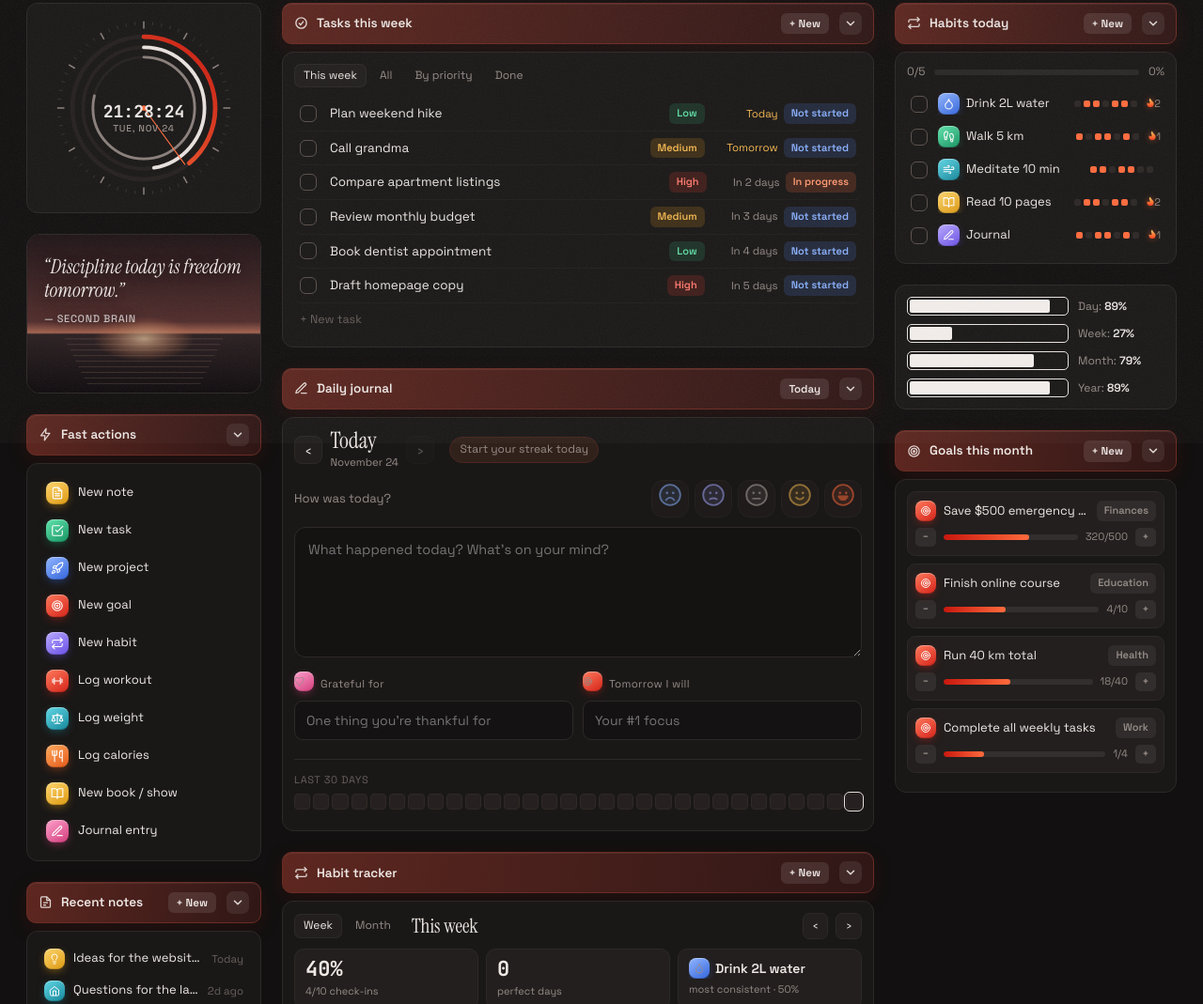
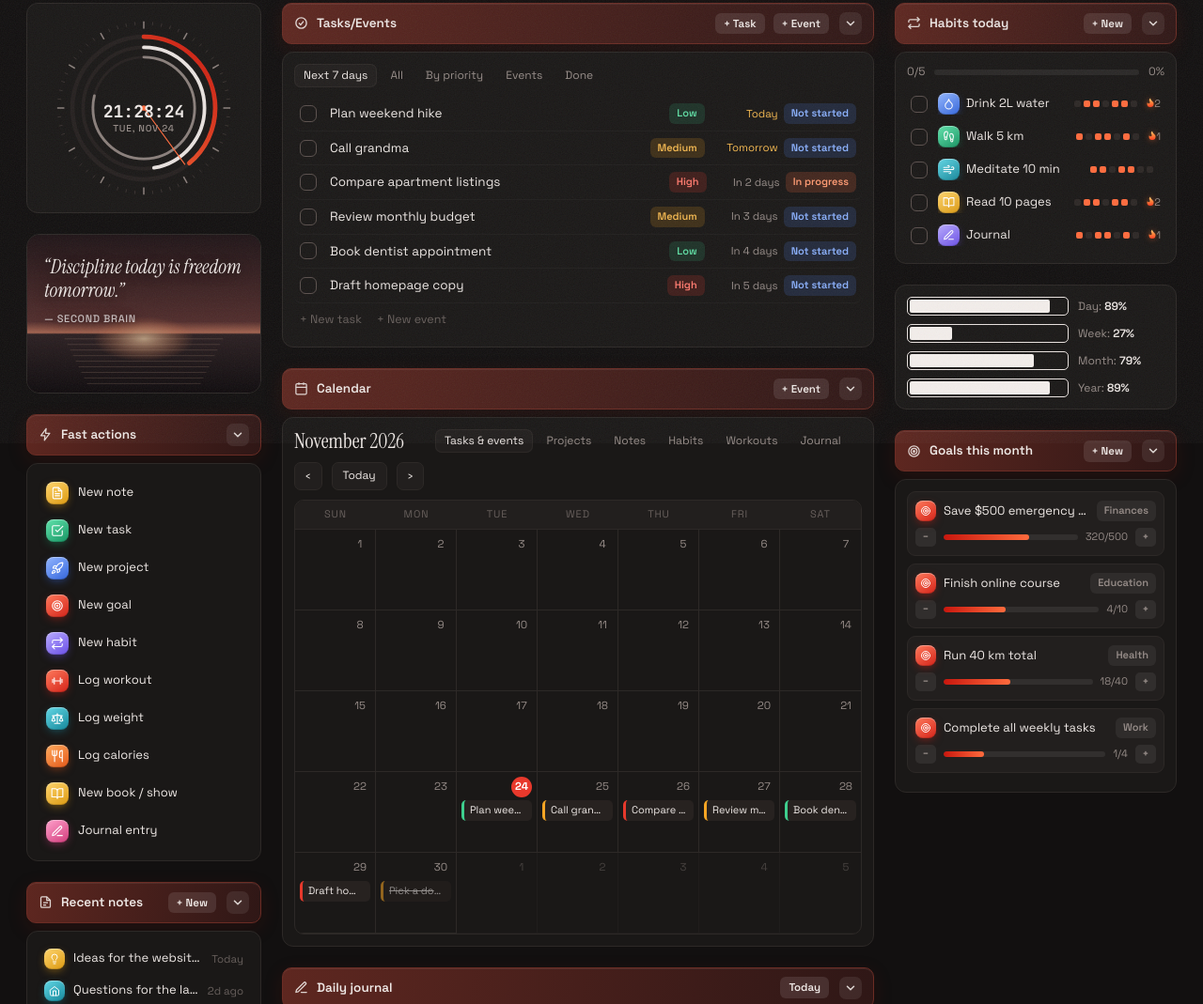
Before and after one commit to brahkruz/Second-brain, a plain HTML site: page index.html in a window 1280 px wide. Shown: the part 328-1397 px from the top of the page at 94% size. Drawn offline with Linux system fonts and the light colour scheme.

Commit message:
Add files via upload

```diff
--- a/index.html
+++ b/index.html
@@ -484,6 +484,11 @@ button:active:not(:disabled){transform:scale(.94);transition-duration:.06s}
 .rest.done{border-color:rgba(62,207,142,.5);color:#8ff0c3}.rest.done b{font:600 14px 'Space Grotesk',sans-serif}
 .rbar{position:absolute;left:0;top:0;height:3px;width:100%;background:rgba(255,255,255,.06)}.rbar i{display:block;height:100%;background:linear-gradient(90deg,#ff6b3d,#ffb347);transition:width .25s linear}
 @media(max-width:720px){.whead{grid-template-columns:1fr 128px}.wsets{grid-template-columns:26px minmax(52px,.8fr) 1fr 1fr 40px;gap:5px}.wsets input{font-size:16px}}
+.trow.ev .evic{display:grid;place-items:center;width:22px}
+.tnew{display:flex;gap:4px}.tnew .newrow{width:auto}
+.chip.ev{border-color:#5b8cff;background:#1e2233}.chip.ev b{color:#9db8ff;font-weight:700}
+#b-cal .cell{min-height:86px}
+#b-cal .calbar h3{font-size:22px;min-width:140px}
 /* dbs */
 .dbs .grp{padding:4px 0;border-bottom:1px solid var(--line)}
 .dbs .grp:last-child{border:0}
@@ -624,8 +629,16 @@ button:active:not(:disabled){transform:scale(.94);transition-duration:.06s}
 
   <!-- MAIN -->
   <div class="col">
-   <div class="block wide o4" id="b-tasks"><div class="bh">${I.check}<span>Tasks this week</span><span class="sp"></span><button class="add" data-act="new" data-t="task">+ New</button></div>
+   <div class="block wide o4" id="b-tasks"><div class="bh">${I.check}<span>Tasks/Events</span><span class="sp"></span><button class="add" data-act="new" data-t="task">+ Task</button><button class="add" data-act="new" data-t="event">+ Event</button></div>
     <div class="bb"><div class="tabs" id="taskTabs"></div><div id="tasks"></div></div></div>
+   <div class="block wide o4" id="b-cal">
+    <div class="bh">${I.cal}<span>Calendar</span><span class="sp"></span><button class="add" data-act="new" data-t="event">+ Event</button></div>
+    <div class="bb">
+     <div class="calbar"><h3 id="calTitle"></h3><div class="tabs" id="calTabs" style="margin:0"></div><span class="sp"></span>
+      <button class="nb" data-act="calnav" data-d="-1">‹</button><button class="nb" data-act="calnav" data-d="0">Today</button><button class="nb" data-act="calnav" data-d="1">›</button></div>
+     <div class="cal" id="cal"></div>
+    </div>
+   </div>
    <div class="block wide o6" id="b-journal"><div class="bh">${I.pen}<span>Daily journal</span><span class="sp"></span><button class="add" data-act="jToday">Today</button></div><div class="bb" id="journal"></div></div>
    <div class="block wide o6" id="b-track"><div class="bh">${I.repeat}<span>Habit tracker</span><span class="sp"></span><button class="add" data-act="new" data-t="habit">+ New</button></div>
     <div class="bb"><div class="trkbar" id="trkbar"></div><div class="tstats" id="trkstats"></div><div class="trk" id="tracker"></div></div></div>
@@ -648,14 +661,6 @@ button:active:not(:disabled){transform:scale(.94);transition-duration:.06s}
   </div>
  </div>
 
- <div class="calwrap block" id="b-cal">
-  <div class="bh">${I.cal}<span>Month calendar</span><span class="sp"></span><button class="add" data-act="new" data-t="task">+ New</button></div>
-  <div class="bb">
-   <div class="calbar"><h3 id="calTitle"></h3><div class="tabs" id="calTabs" style="margin:0"></div><span class="sp"></span>
-    <button class="nb" data-act="calnav" data-d="-1">‹</button><button class="nb" data-act="calnav" data-d="0">Today</button><button class="nb" data-act="calnav" data-d="1">›</button></div>
-   <div class="cal" id="cal"></div>
-  </div>
- </div>
 </div>
 
 <svg width="0" height="0" style="position:absolute" aria-hidden="true"><defs><linearGradient id="flg" x1="0" y1="1" x2="0" y2="0"><stop offset="0" stop-color="#ff3d1f"/><stop offset=".55" stop-color="#ff8a3c"/><stop offset="1" stop-color="#ffd77a"/></linearGradient></defs></svg>
@@ -813,7 +818,7 @@ function seed(){
  ];
  const TL=[['Excalidraw','https://excalidraw.com'],['DeepL','https://www.deepl.com'],['Coolors','https://coolors.co'],['Photopea','https://www.photopea.com'],['Unsplash','https://unsplash.com'],['Google Calendar','https://calendar.google.com']].map(([name,url])=>({id:uid(),name,url}));
  const TR=[['Weightless','Marconi Union'],['Experience','Ludovico Einaudi'],['Intro','The xx'],['Midnight City','M83'],['Svefn-g-englar','Sigur Rós']].map(([title,artist])=>({id:uid(),title,artist,url:''}));
- return {v:1,journal:{},fitness:{unit:'lbs',goal:230,start:null,weights:[],workouts:[]},areas:A,projects:P,tasks:T,notes:N,habits:H,goals:G,media:M,tools:TL,tracks:TR,quote:{text:'Discipline today is freedom tomorrow.',author:'Second Brain'},pomoLog:{},ui:{taskView:'week',projView:'Active',calMode:'tasks'}};
+ return {v:1,events:[],journal:{},fitness:{unit:'lbs',goal:230,start:null,weights:[],workouts:[]},areas:A,projects:P,tasks:T,notes:N,habits:H,goals:G,media:M,tools:TL,tracks:TR,quote:{text:'Discipline today is freedom tomorrow.',author:'Second Brain'},pomoLog:{},ui:{taskView:'week',projView:'Active',calMode:'tasks'}};
 }
 function normalize(s){const d=seed();for(const k of Object.keys(d)){if(s[k]===undefined)s[k]=d[k]}s.ui=Object.assign({taskView:'week',projView:'Active',calMode:'tasks',trackView:'week'},s.ui||{});return s}
 let S;
@@ -943,17 +948,23 @@ function dueHTML(d){
  if(n===1)return '<span class="due now">Tomorrow</span>';
  return `<span class="due">In ${n} days</span>`;
 }
+const evTime=t=>{if(!t)return '';const [H,M]=String(t).split(':').map(Number);if(isNaN(H))return '';const h12=H%12||12;return `${h12}:${pad(M||0)} ${H>=12?'PM':'AM'}`};
 function renderTasks(){
- const v=S.ui.taskView;
- $('#taskTabs').innerHTML=[['week','This week'],['all','All'],['prio','By priority'],['done','Done']].map(([k,l])=>`<button class="${v===k?'on':''}" data-act="view" data-k="taskView" data-v="${k}">${l}</button>`).join('');
- let L=S.tasks.slice();
- const byDue=(a,b)=>(a.due||'9999').localeCompare(b.due||'9999');
- if(v==='week')L=L.filter(t=>t.status!=='Done'&&(!t.due||diffDays(t.due)<=7)).sort(byDue);
- else if(v==='prio')L=L.filter(t=>t.status!=='Done').sort((a,b)=>PR[a.priority]-PR[b.priority]||byDue(a,b));
- else if(v==='done')L=L.filter(t=>t.status==='Done').sort(byDue);
- else L.sort((a,b)=>(a.status==='Done')-(b.status==='Done')||byDue(a,b));
- $('#tasks').innerHTML=(L.length?L.map(t=>{const dn=t.status==='Done';return `<div class="trow ${dn?'done':''}"><button class="chk ${dn?'on':''}" data-act="toggleTask" data-id="${t.id}" aria-label="Complete"></button>
-  <div class="tmain"><button class="tt" data-act="edit" data-t="task" data-id="${t.id}">${esc(t.title)}</button><div class="meta"><span class="pill p-${t.priority}">${t.priority}</span>${dueHTML(t.due)}<button class="pill ${statusCls(t.status)}" data-act="cycle" data-id="${t.id}" title="Change status">${t.status}</button></div></div></div>`}).join(''):`<div class="empty">${v==='done'?'Nothing completed yet.':'All clear this week.'}</div>`)+`<button class="newrow" data-act="new" data-t="task">+ New task</button>`;
+ const v=S.ui.taskView;if(!S.events)S.events=[];
+ $('#taskTabs').innerHTML=[['week','Next 7 days'],['all','All'],['prio','By priority'],['events','Events'],['done','Done']].map(([k,l])=>`<button class="${v===k?'on':''}" data-act="view" data-k="taskView" data-v="${k}">${l}</button>`).join('');
+ const byDue=(a,b)=>(a.d||'9999').localeCompare(b.d||'9999')||(a.t||'99').localeCompare(b.t||'99');
+ const T=S.tasks.map(t=>({k:'task',o:t,d:t.due,t:''})),E=S.events.map(x=>({k:'event',o:x,d:x.date,t:x.time||''})),P=S.projects.filter(p=>p.due&&p.status!=='Done').map(p=>({k:'proj',o:p,d:p.due,t:''}));
+ let L;
+ if(v==='week')L=[...T.filter(x=>x.o.status!=='Done'&&(!x.d||diffDays(x.d)<=7)),...E.filter(x=>diffDays(x.d)>=0&&diffDays(x.d)<=7),...P.filter(x=>diffDays(x.d)<=7)].sort(byDue);
+ else if(v==='prio')L=T.filter(x=>x.o.status!=='Done').sort((a,b)=>PR[a.o.priority]-PR[b.o.priority]||byDue(a,b));
+ else if(v==='events')L=E.filter(x=>diffDays(x.d)>=0).sort(byDue);
+ else if(v==='done')L=T.filter(x=>x.o.status==='Done').sort(byDue);
+ else L=[...T.sort((a,b)=>(a.o.status==='Done')-(b.o.status==='Done')),...E.filter(x=>diffDays(x.d)>=0),...P].sort((a,b)=>((a.k==='task'&&a.o.status==='Done')-(b.k==='task'&&b.o.status==='Done'))||byDue(a,b));
+ $('#tasks').innerHTML=(L.length?L.map(x=>{const t=x.o;
+  if(x.k==='event')return `<div class="trow ev"><span class="evic">${tile('calendar','blue',11)}</span><div class="tmain"><button class="tt" data-act="edit" data-t="event" data-id="${t.id}">${esc(t.title)}</button><div class="meta">${t.where?`<span class="pill tag">${esc(t.where)}</span>`:''}${t.time?`<span class="pill s-ns">${evTime(t.time)}${t.end?' – '+evTime(t.end):''}</span>`:''}${dueHTML(t.date)}</div></div></div>`;
+  if(x.k==='proj')return `<div class="trow ev"><span class="evic">${tile('rocket','violet',11)}</span><div class="tmain"><button class="tt" data-act="edit" data-t="project" data-id="${t.id}"><span style="color:var(--muted)">Deadline · </span>${esc(t.title)}</button><div class="meta"><span class="pill tag">Project</span>${dueHTML(t.due)}</div></div></div>`;
+  const dn=t.status==='Done';return `<div class="trow ${dn?'done':''}"><button class="chk ${dn?'on':''}" data-act="toggleTask" data-id="${t.id}" aria-label="Complete"></button>
+  <div class="tmain"><button class="tt" data-act="edit" data-t="task" data-id="${t.id}">${esc(t.title)}</button><div class="meta"><span class="pill p-${t.priority}">${t.priority}</span>${dueHTML(t.due)}<button class="pill ${statusCls(t.status)}" data-act="cycle" data-id="${t.id}" title="Change status">${t.status}</button></div></div></div>`}).join(''):`<div class="empty">${v==='done'?'Nothing completed yet.':v==='events'?'No upcoming events.':'All clear for the next 7 days.'}</div>`)+`<div class="tnew"><button class="newrow" data-act="new" data-t="task">+ New task</button><button class="newrow" data-act="new" data-t="event">+ New event</button></div>`;
 }
 
 /* ---------- render: areas & projects ---------- */
@@ -1079,7 +1090,7 @@ function renderDbs(){$('#dbs').innerHTML=DBS.map(g=>`<div class="grp">${g.map(([
 function renderCal(){
  const mode=S.ui.calMode;
  $('#calTitle').textContent=`${MON[calMonth.getMonth()]} ${calMonth.getFullYear()}`;
- $('#calTabs').innerHTML=[['tasks','Tasks'],['projects','Projects'],['notes','Notes'],['habits','Habits'],['fitness','Workouts'],['journal','Journal']].map(([k,l])=>`<button class="${mode===k?'on':''}" data-act="view" data-k="calMode" data-v="${k}">${l}</button>`).join('');
+ $('#calTabs').innerHTML=[['tasks','Tasks & events'],['projects','Projects'],['notes','Notes'],['habits','Habits'],['fitness','Workouts'],['journal','Journal']].map(([k,l])=>`<button class="${mode===k?'on':''}" data-act="view" data-k="calMode" data-v="${k}">${l}</button>`).join('');
  const first=new Date(calMonth);const start=new Date(first);start.setDate(1-first.getDay());
  const mobile=matchMedia('(max-width:720px)').matches;const maxChips=mobile?2:3;
  let h=['Sun','Mon','Tue','Wed','Thu','Fri','Sat'].map(d=>`<div class="dh">${d}</div>`).join('');
@@ -1087,7 +1098,7 @@ function renderCal(){
   const d=new Date(start);d.setDate(start.getDate()+i);const k=ymd(d);
   if(i===35&&d.getMonth()!==calMonth.getMonth())break;
   let items=[];
-  if(mode==='tasks')items=S.tasks.filter(t=>t.due===k).sort((a,b)=>PR[a.priority]-PR[b.priority]).map(t=>`<button class="chip ${t.priority} ${t.status==='Done'?'cdone':''}" data-act="edit" data-t="task" data-id="${t.id}">${esc(t.title)}</button>`);
+  if(mode==='tasks')items=(S.events||[]).filter(x=>x.date===k).sort((a,b)=>(a.time||'99').localeCompare(b.time||'99')).map(x=>`<button class="chip ev" data-act="edit" data-t="event" data-id="${x.id}">${x.time?`<b>${evTime(x.time).replace(':00','').replace(' ','').toLowerCase()}</b> `:''}${esc(x.title)}</button>`).concat(S.tasks.filter(t=>t.due===k).sort((a,b)=>PR[a.priority]-PR[b.priority]).map(t=>`<button class="chip ${t.priority} ${t.status==='Done'?'cdone':''}" data-act="edit" data-t="task" data-id="${t.id}">${esc(t.title)}</button>`));
   else if(mode==='projects')items=S.projects.filter(p=>p.due===k).map(p=>`<button class="chip proj" data-act="edit" data-t="project" data-id="${p.id}">${svgI('rocket',10)} ${esc(p.title)}</button>`);
   else if(mode==='notes')items=S.notes.filter(n=>n.created===k).map(n=>`<button class="chip note" data-act="edit" data-t="note" data-id="${n.id}">${esc(n.emoji||'')} ${esc(n.title)}</button>`);
   else if(mode==='journal')items=jHas(k)?[`<button class="chip note" data-act="jOpen" data-d="${k}">${(jEntry(k).mood?moodFace(jEntry(k).mood,11):'')} ${esc(((jEntry(k).text||jEntry(k).grateful||'').trim()).slice(0,40))}</button>`]:[];
@@ -1103,6 +1114,7 @@ function renderAll(){renderJournal();renderTasks();renderAreas();renderProjects(
 
 /* ---------- forms ---------- */
 const F={
+ event:{name:'Event',coll:'events',fields:[['title','Title','text'],['date','Date','date'],['time','Starts (optional)','time'],['end','Ends (optional)','time'],['where','Location (optional)','text'],['area','Life area','area'],['note','Notes','textarea']],def:()=>({date:today(),time:''})},
  task:{name:'Task',coll:'tasks',fields:[['title','Title','text'],['priority','Priority','select',['High','Medium','Low']],['due','Due date','date'],['status','Status','select',['Not started','In progress','Done']],['area','Life area','area'],['project','Project','project']],def:()=>({priority:'Medium',status:'Not started',due:today()})},
  note:{name:'Note',coll:'notes',fields:[['emoji','Icon','emoji'],['title','Title','text'],['area','Life area','area'],['body','Note','textarea']],def:()=>({emoji:'i:note',created:today()})},
  project:{name:'Project',coll:'projects',fields:[['title','Title','text'],['status','Status','select',['Active','To-do','On hold','Done']],['due','Deadline','date'],['area','Life area','area'],['progress','Progress % (used when no tasks are linked)','number']],def:()=>({status:'Active'})},
@@ -2033,6 +2045,10 @@ function openMedia(id,keep){const m=S.media.find(x=>x.id===id);if(!m)return;m.no
  $('#mnf').onsubmit=e=>{e.preventDefault();const f=e.target,fd=new FormData(f),t=fd.get('text').trim();if(!t)return;const ref=fd.get('ref').trim();
   if(f.dataset.edit){const n=m.notes.find(x=>x.id===f.dataset.edit);if(n){n.text=t;n.ref=ref}}else m.notes.push({id:uid(),at:Date.now(),ref,text:t});
   save();renderMedia();openMedia(id,true)}}
+function openDay(k){const E=(S.events||[]).filter(x=>x.date===k).sort((a,b)=>(a.time||'99').localeCompare(b.time||'99')),T=S.tasks.filter(t=>t.due===k),P=S.projects.filter(p=>p.due===k);
+ const row=(ic,t,act,typ,id,sub)=>`<button class="lrow" data-act="${act}" data-t="${typ}" data-id="${id}"><span class="em">${ic}</span><span class="nm">${esc(t)}</span><span class="mt">${sub||''}</span></button>`;
+ openSheet(parse(k).toLocaleDateString(undefined,{weekday:'long',month:'long',day:'numeric'}),`<div class="btns" style="margin:0 0 12px"><button class="btn pri" data-act="dayNew" data-t="event" data-d="${k}">+ Event</button><button class="btn" data-act="dayNew" data-t="task" data-d="${k}">+ Task</button></div>
+ ${E.length||T.length||P.length?E.map(x=>row(tile('calendar','blue',11),x.title,'edit','event',x.id,[evTime(x.time),x.where].filter(Boolean).join(' · '))).join('')+T.map(t=>row(tile('tasks','green',11),t.title,'edit','task',t.id,t.status)).join('')+P.map(p=>row(tile('rocket','violet',11),'Deadline · '+p.title,'edit','project',p.id,p.status)).join(''):'<div class="empty">Nothing planned this day.</div>'}`)}
 /* ---------- actions ---------- */
 let wipeArm=false;
 document.addEventListener('click',e=>{
@@ -2107,7 +2123,8 @@ document.addEventListener('click',e=>{
   case 'pstart':ac();if(pomo.running){pomo.running=false}else{pomo.running=true;pomo.end=Date.now()+pomo.left*1000}renderPomo();break;
   case 'preset':pomo.running=false;pomo.left=PM[pomo.mode]*60;renderPomo();break;
   case 'calnav':{const d=+el.dataset.d;if(d===0){calMonth=new Date();calMonth.setDate(1)}else calMonth.setMonth(calMonth.getMonth()+d);renderCal();break}
-  case 'day':{if(e.target.closest('.chip'))break;if(S.ui.calMode==='journal'){jDate=el.dataset.d>=today()?null:el.dataset.d;renderJournal();document.getElementById('b-journal').scrollIntoView({behavior:'smooth'});break}if(S.ui.calMode==='fitness'){openWorkoutForm(null,false,{date:el.dataset.d});break}const opts={preset:{due:el.dataset.d}};if(S.ui.calMode==='projects')openForm('project',null,opts);else openForm('task',null,opts);break}
+  case 'day':{if(e.target.closest('.chip'))break;if(S.ui.calMode==='journal'){jDate=el.dataset.d>=today()?null:el.dataset.d;renderJournal();document.getElementById('b-journal').scrollIntoView({behavior:'smooth'});break}if(S.ui.calMode==='fitness'){openWorkoutForm(null,false,{date:el.dataset.d});break}if(S.ui.calMode==='projects'){openForm('project',null,{preset:{due:el.dataset.d}});break}openDay(el.dataset.d);break}
+  case 'dayNew':{const k=el.dataset.d;if(el.dataset.t==='event')openForm('event',null,{preset:{date:k}});else openForm('task',null,{preset:{due:k}});break}
   case 'copyBackup':navigator.clipboard.writeText(JSON.stringify(S)).then(()=>$('#smsg').textContent='Backup copied.',()=>$('#smsg').textContent='Copy was blocked by the browser.');break;
   case 'import':try{S=normalize(JSON.parse($('#imp').value));save();renderAll();$('#smsg').textContent='Restored.'}catch(err){$('#smsg').textContent='That backup could not be read.'}break;
   case 'wipe':if(!wipeArm){wipeArm=true;el.textContent='Tap again to confirm';setTimeout(()=>{wipeArm=false},4000)}else{wipeArm=false;const ui=S.ui;S={v:1,fitness:S.fitness,areas:S.areas,projects:[],tasks:[],notes:[],habits:[],goals:[],media:[],tools:[],tracks:[],quote:S.quote,pomoLog:{},ui};save();closeSheet();renderAll()}break;
```
